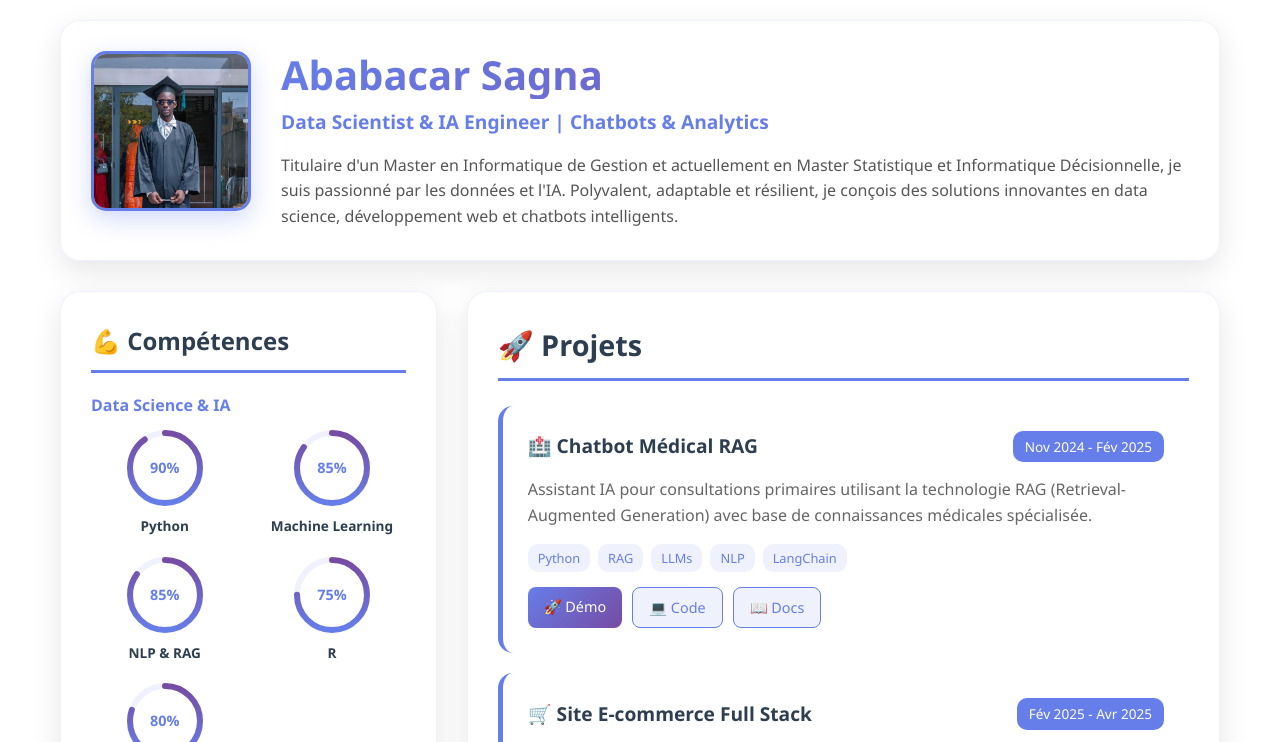
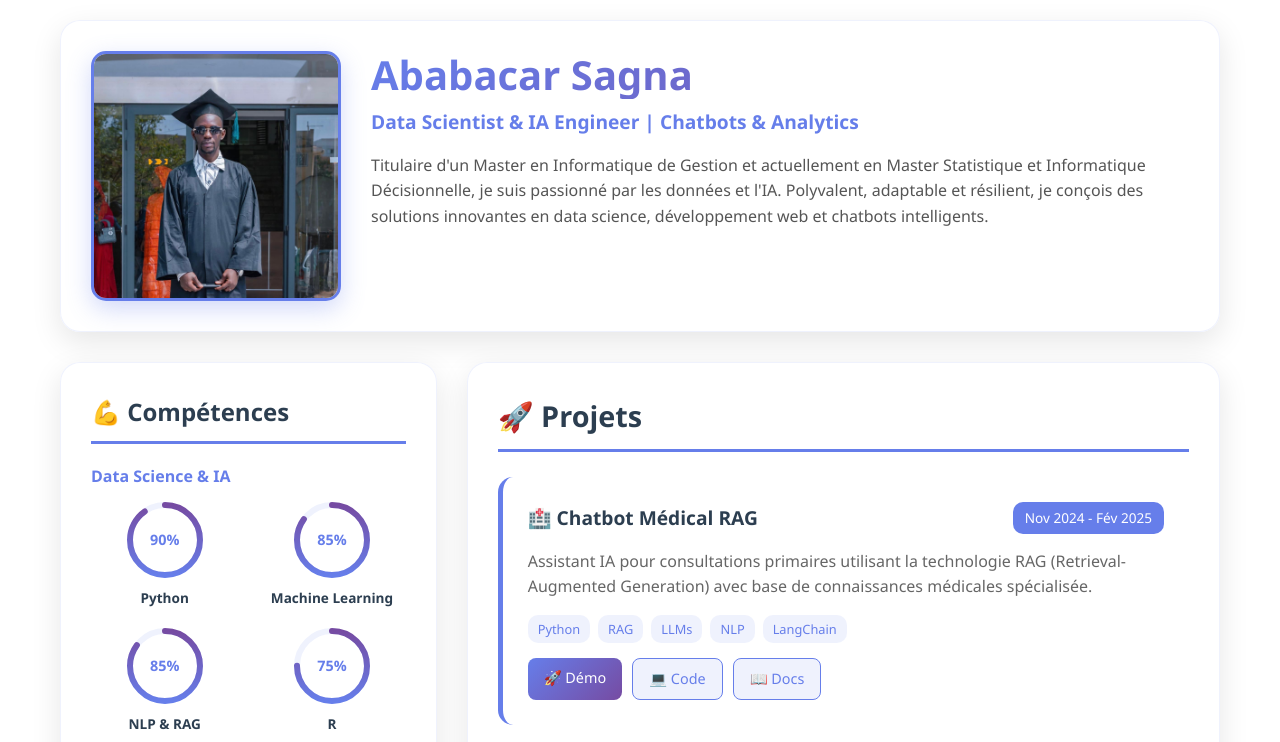
Before and after one commit to Ababacar80/Ababacar_Portfolio, a plain HTML site: page index.html in a window 1280 px wide. Shown: the top 742 px of the page. Drawn offline with Linux system fonts and the light colour scheme.

Commit message:
secondddd

```diff
--- a/style.css
+++ b/style.css
@@ -42,8 +42,8 @@ body {
 }
 
 .profile-img {
-    width: 160px;
-    height: 160px;
+    width: 250px;
+    height: 250px;
     border-radius: 15px;
     object-fit: cover;
     border: 3px solid #667eea;
```
